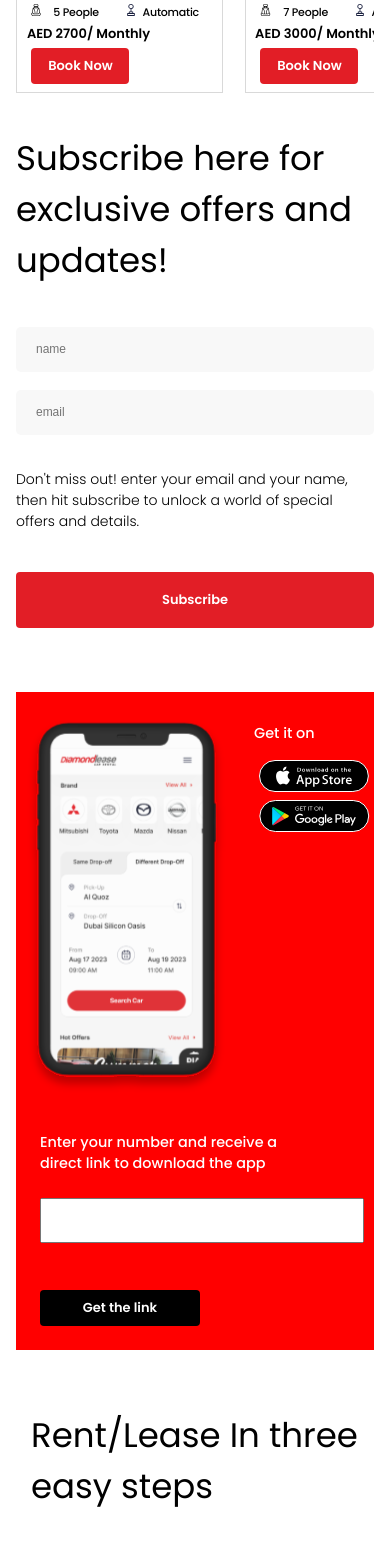
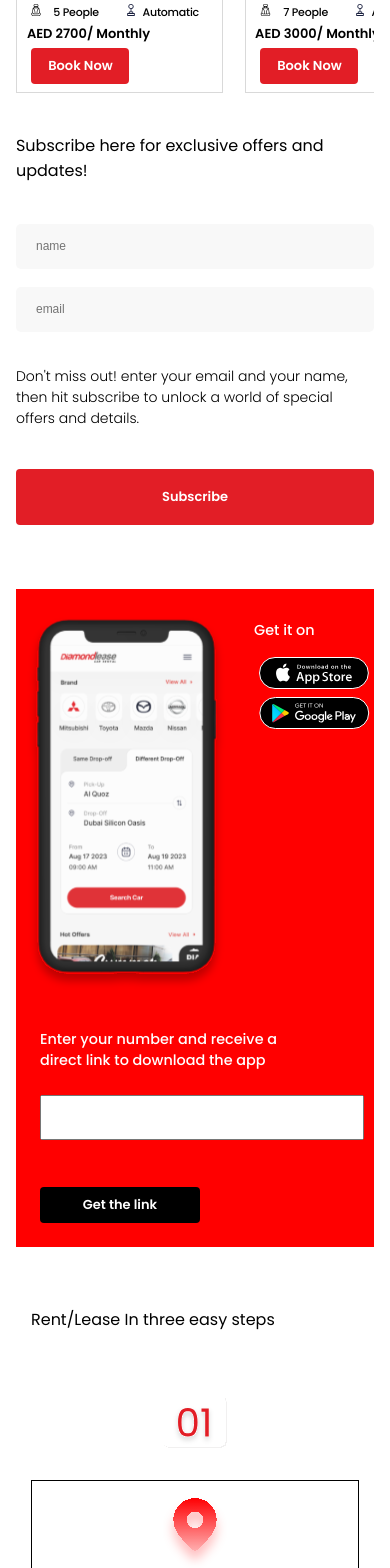
Before and after one commit to iknoul/figmadesign_to_next, a Next.js app: page / in a window 390 px wide. Shown: the part 940-2508 px from the top of the page. Built offline with nearby package versions, Linux system fonts and the light colour scheme.

Commit message:
title and readme edited

```diff
--- a/src/app/components/RentSteps/RentStep.module.css
+++ b/src/app/components/RentSteps/RentStep.module.css
@@ -50,6 +50,12 @@
     .rentSteps{
         padding: 0 32px;
     }
+    .rentSteps h1{
+        width: 100%;
+        font-size: 16px;
+        font-weight: 400;
+        text-align: left;
+    }
      .rentSteps .steps{
         flex-direction: column;
         align-items: center;
@@ -61,7 +67,7 @@
 
 @media screen and (max-width: 480px){
    .rentSteps{
-        padding-left: 16px;
+        padding-left: 1.33rem;
         padding-right: 16px;
     }
 }
--- a/src/app/components/Subscribion/styles/SubscribtionForm.module.css
+++ b/src/app/components/Subscribion/styles/SubscribtionForm.module.css
@@ -60,5 +60,10 @@
   .inputs input{
     width: 100%;
   }
+  .subscribionForm h3{
+      font-size: 16px;
+      font-weight: 400;
+      text-align: left;
 
+  }
 }
```
